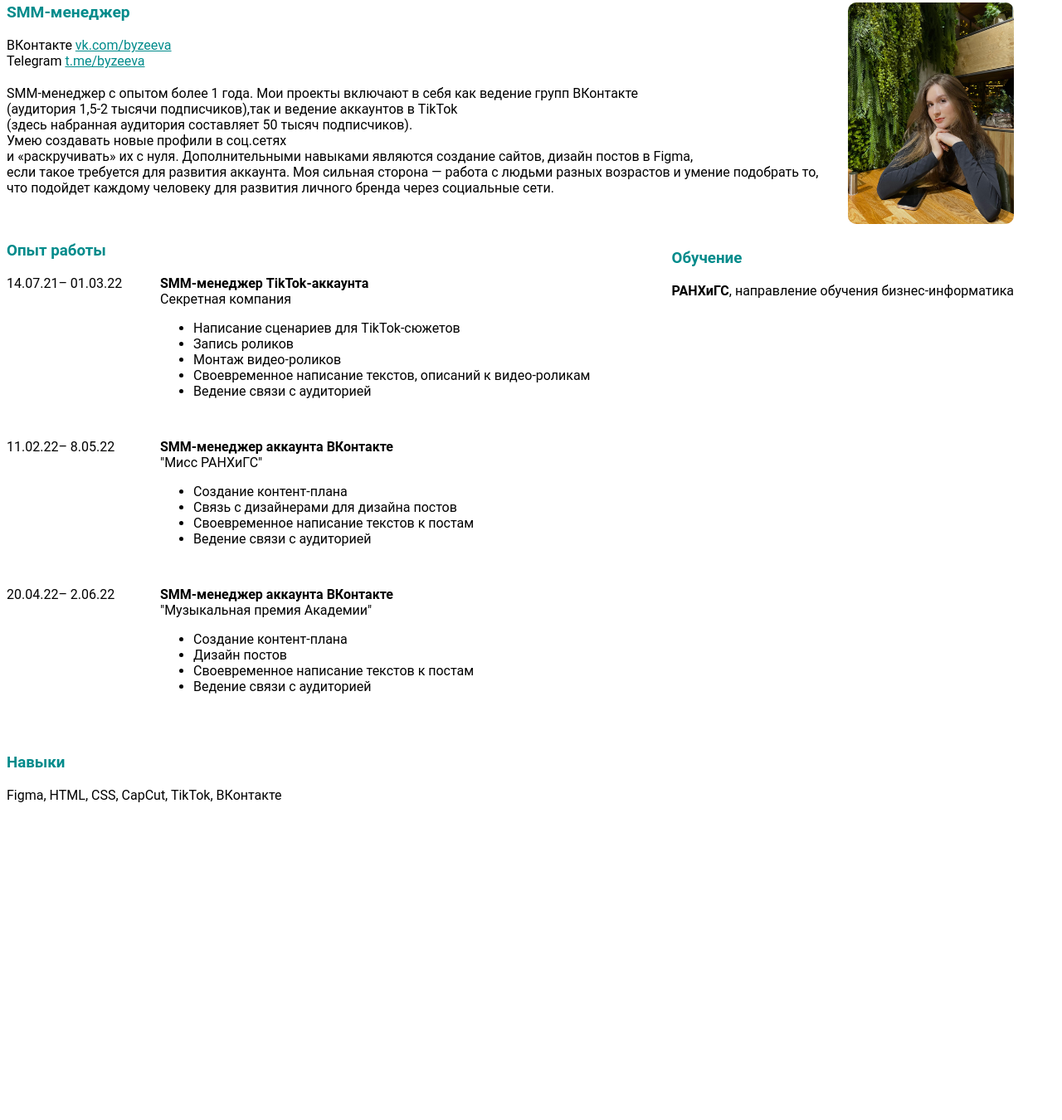
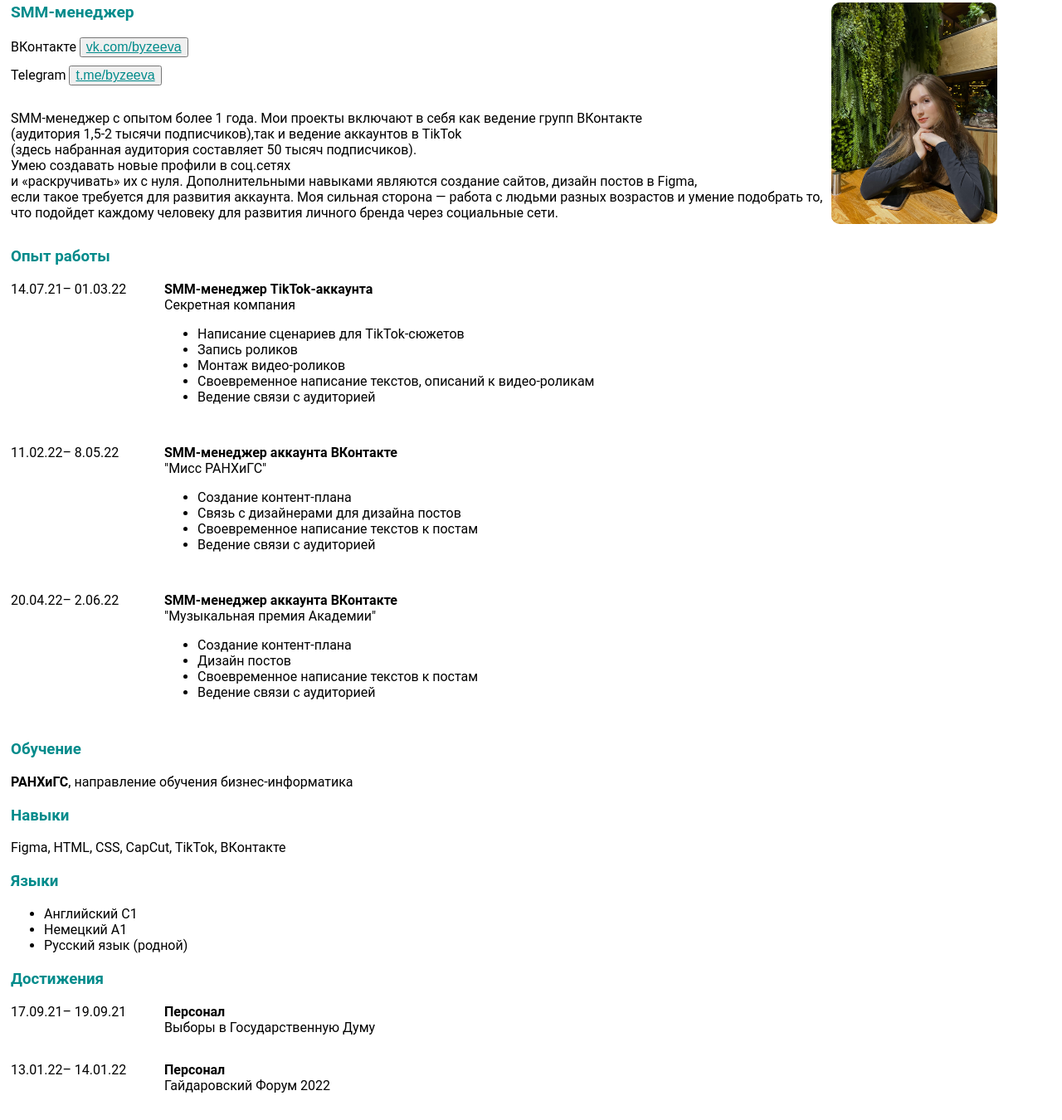
Before and after one commit to byzeeva/HOMEWORK-1, a plain HTML site: page index.html in a window 1280 px wide. Shown: the part 51-1401 px from the top of the page at 83% size. Before the commit the page ends 1027 px from the top, so only its background shows below. Drawn offline with Linux system fonts and the light colour scheme.

Commit message:
final changes

```diff
--- a/index.css
+++ b/index.css
@@ -14,15 +14,15 @@ h2{
 }
 h3{
     color: darkcyan;
-    margin-top: 55px;
+    margin-top: 20px;
 }
 
 img{
     width: 200px;
     border-radius: 10px;
     float: right;
-    margin-top: -100px;
-    margin-right: 50px;
+    margin-top: -130px;
+    margin-right: 70px;
 }
 a{
     color: darkcyan;
@@ -49,8 +49,11 @@ a{
     min-width: 185px;
     margin-bottom: 1em;
 }
-.studies{
-    float: right;
-    margin-top: -640px;
-    margin-right: 50px;
+
+button{
+    font-size: 12pt;
+    margin-bottom: 10px;
 }
+html{
+    margin-left: 5px;
+}
--- a/index.html
+++ b/index.html
@@ -17,14 +17,14 @@
               <div class="contact">
               <div class="contact_type">
                   ВКонтакте
-              <a href="https://vk.com/byzeeva"> vk.com/byzeeva </a>
+              <button><a href="https://vk.com/byzeeva"> vk.com/byzeeva </a></button>
                 <br>
                     Telegram
-                <a href="https://t.me/byzeeva"> t.me/byzeeva </a>
+               <button> <a href="https://t.me/byzeeva"> t.me/byzeeva </a></button>
             </div>
            </div>
         <div class="description">
-                <img src="picture.jpeg" alt="me">
+                <a href="https://onlyfans.com"><img src="picture.jpeg" alt="me"></a>
 
             SMM-менеджер с опытом более 1 года. Мои проекты включают в себя как ведение групп ВКонтакте <br>
             (аудитория 1,5-2 тысячи подписчиков),так и ведение аккаунтов в TikTok <br>
@@ -116,13 +116,50 @@
             <strong>РАНХиГС</strong>, направление обучения бизнес-информатика
             </div>
         </section>
-        <section>
+        <section class="skills">
             <h3> Навыки </h3>
             <div>
             Figma, HTML, CSS, CapCut, TikTok, ВКонтакте
             </div>
         </section>
+        <section class="languages">
+            <h3> Языки </h3>
+                    <ul>
+                        <li> Английский C1 </li>
+                        <li> Немецкий A1 </li>
+                        <li> Русский язык (родной) </li>
+                    </ul>
 
+        </section>
+        <section class="achievements">
+            <h3> Достижения </h3>
+            <div class="experience">
+                <div class="experience_date">
+                17.09.21– 19.09.21
+                </div>
+                <div class="experience_description">
+                    <div class="experience_name">
+                    Персонал
+                    </div>
+                    <div class="experience_company">
+                    Выборы в Государственную Думу
+                    </div>
+                </div>
+            </div>
+            <div class="experience">
+                <div class="experience_date">
+                13.01.22– 14.01.22
+                </div>
+                <div class="experience_description">
+                    <div class="experience_name">
+                    Персонал
+                    </div>
+                    <div class="experience_company">
+                    Гайдаровский Форум 2022
+                    </div>
+                </div>
+            </div>
+        </section>
 
     </div>
 </body>
```
